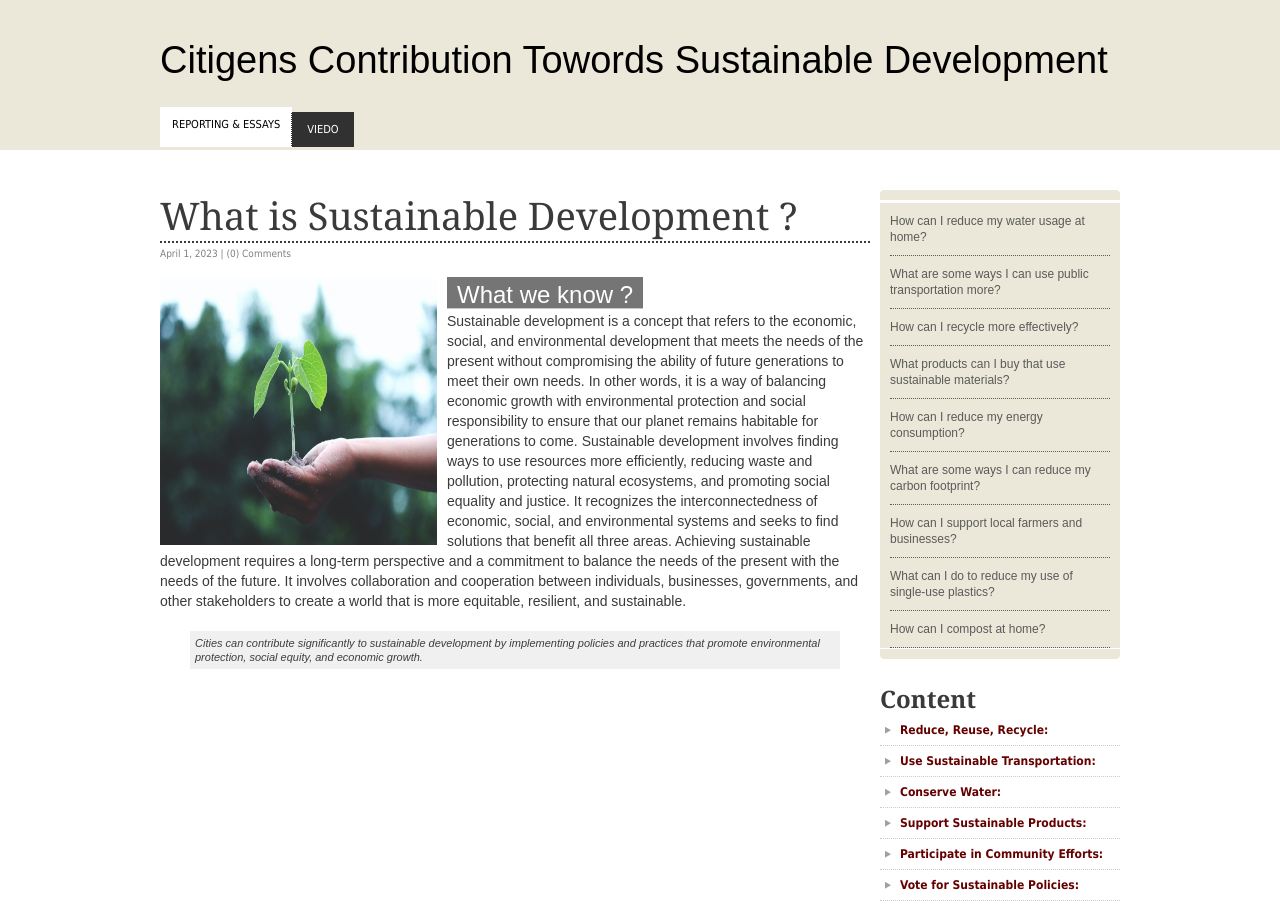
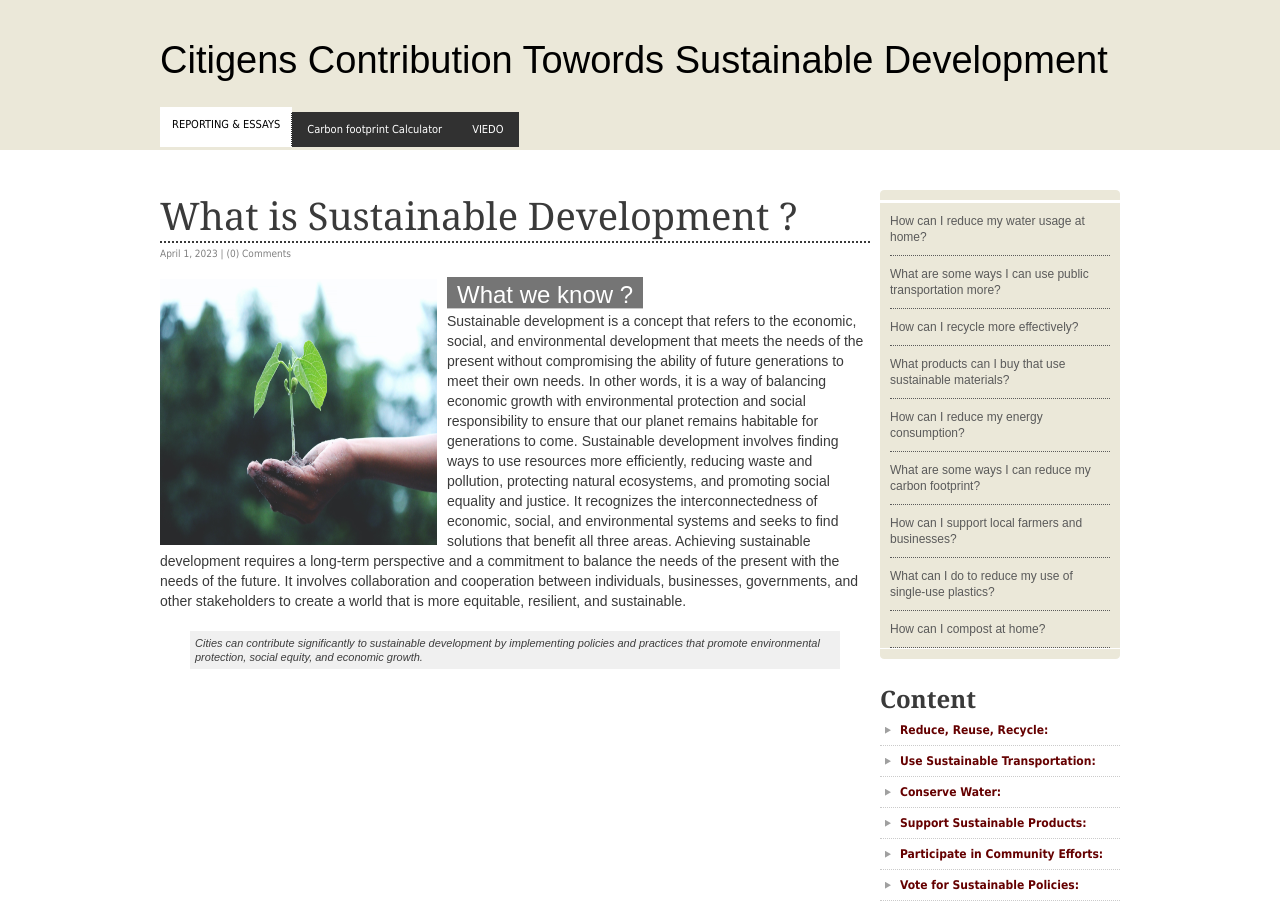
Before and after one commit to Nilesh091/Project, a plain HTML site: page index.html in a window 1280 px wide. Shown: the top 904 px of the page. Drawn offline with Linux system fonts and the light colour scheme.

Commit message:
Update index.html

```diff
--- a/index.html
+++ b/index.html
@@ -14,6 +14,7 @@
    </div>
    <ul class="topNav">
 	    <li><a href="#" class="topNavAct">REPORTING &amp; ESSAYS</a></li>
+	   <li><a href="https://github.com/Nilesh091/Carbon-Footprint-Calculator/blob/master/New_project/CFC.py" class="topNavLast">Carbon footprint Calculator</a></li>
 
 		<li><a href="https://youtu.be/M-iJM02m_Hg" class="topNavLast">VIEDO</a></li>
 
```
